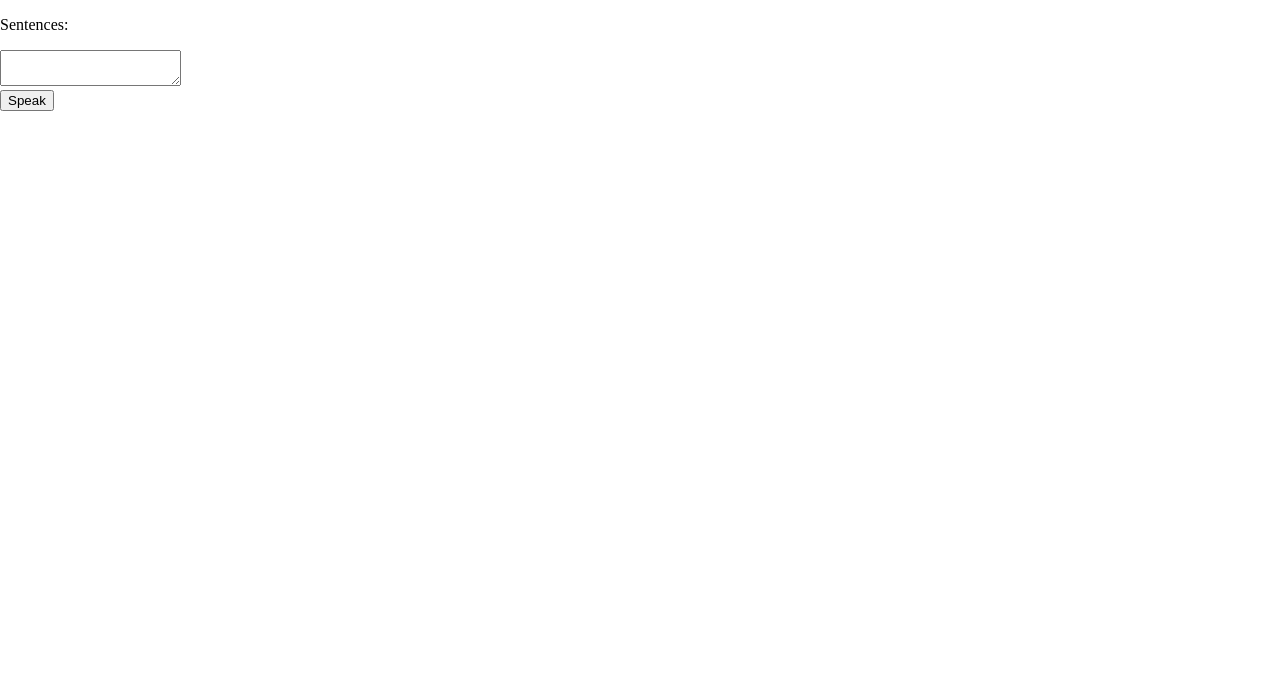
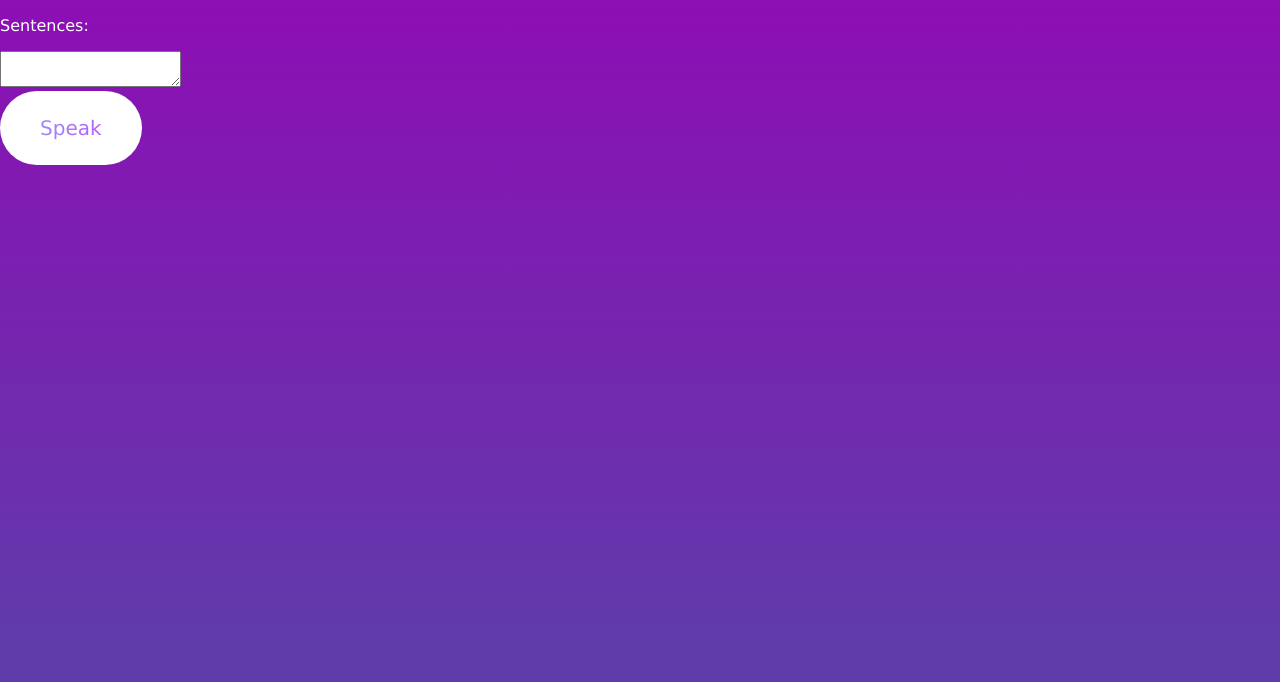
Before and after one commit to HippoProgrammer/vociferate, an Astro site: page / in a window 1280 px wide. Built offline with nearby package versions, Linux system fonts and the light colour scheme; Astro itself is replaced by a stand-in of ours.

Commit message:
bad ui design

```diff
--- a/src/components/SentenceSpeaker.astro
+++ b/src/components/SentenceSpeaker.astro
@@ -1,5 +1,29 @@
 <script src="../scripts/speaker.js"></script>
 
-<p>Sentences:</p>
+<p class="textElement">Sentences:</p>
 <textarea id="sentences"></textarea><br>
-<button id="sentenceSubmit">Speak</button>
+<button class="button"><p class="textElement buttonLabel">Speak</p></button>
+
+<style>
+.textElement {
+  font-family: Verdana, Tahoma, Helvetica, Arial, sans-serif;
+  color: #ffffff;
+}
+
+.button {
+  padding: 5px 40px 5px 40px;
+  border-radius: 100px;
+  border: 0px solid transparent;
+  background-color: #ffffff;
+  text-align: center;
+}
+
+.buttonLabel {
+  background: linear-gradient(90deg,rgba(155, 141, 247, 1) 0%, rgba(184, 92, 255, 1) 100%);
+  background-clip: text;
+  -webkit-background-clip: text;
+  color: transparent;
+  font-size: 20px;
+}
+
+</style>
--- a/src/layouts/Layout.astro
+++ b/src/layouts/Layout.astro
@@ -3,8 +3,8 @@
 	<head>
 		<meta charset="utf-8" />
 		<meta name="viewport" content="width=device-width" />
-		<link rel="icon" type="image/svg+xml" href="/favicon.svg" />
-		<link rel="icon" href="/favicon.ico" />
+		<link rel="icon" type="image/svg+xml" href="public/favicon.svg" />
+		<link rel="icon" href="public/favicon.ico" />
 		<meta name="generator" content={Astro.generator} />
 		<title>Vociferate</title>
 	</head>
@@ -19,5 +19,7 @@
 		margin: 0;
 		width: 100%;
 		height: 100%;
+                background: #5447a8;
+                background: linear-gradient(0deg, rgba(84, 71, 168, 1) 0%, rgba(140, 15, 180, 1) 100%);
 	}
 </style>
```
Also changed, not shown: 1 other file.
